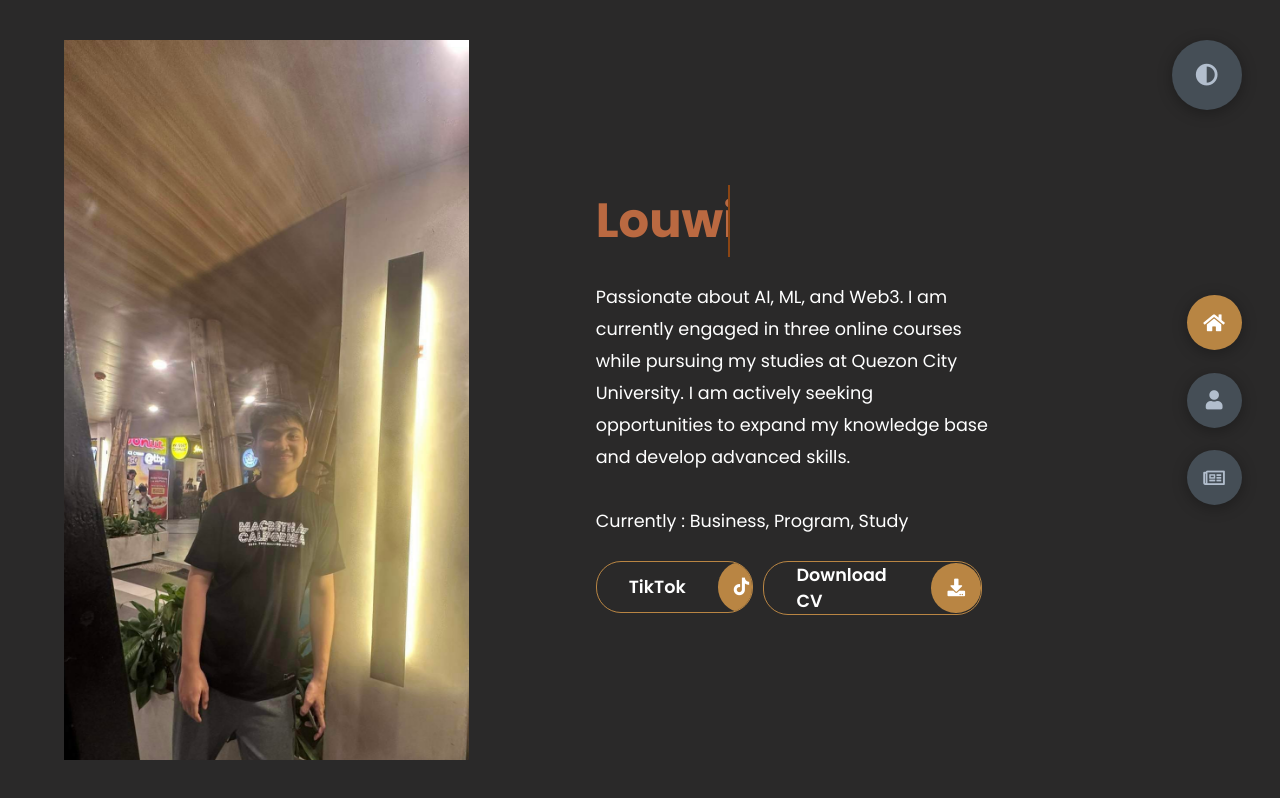
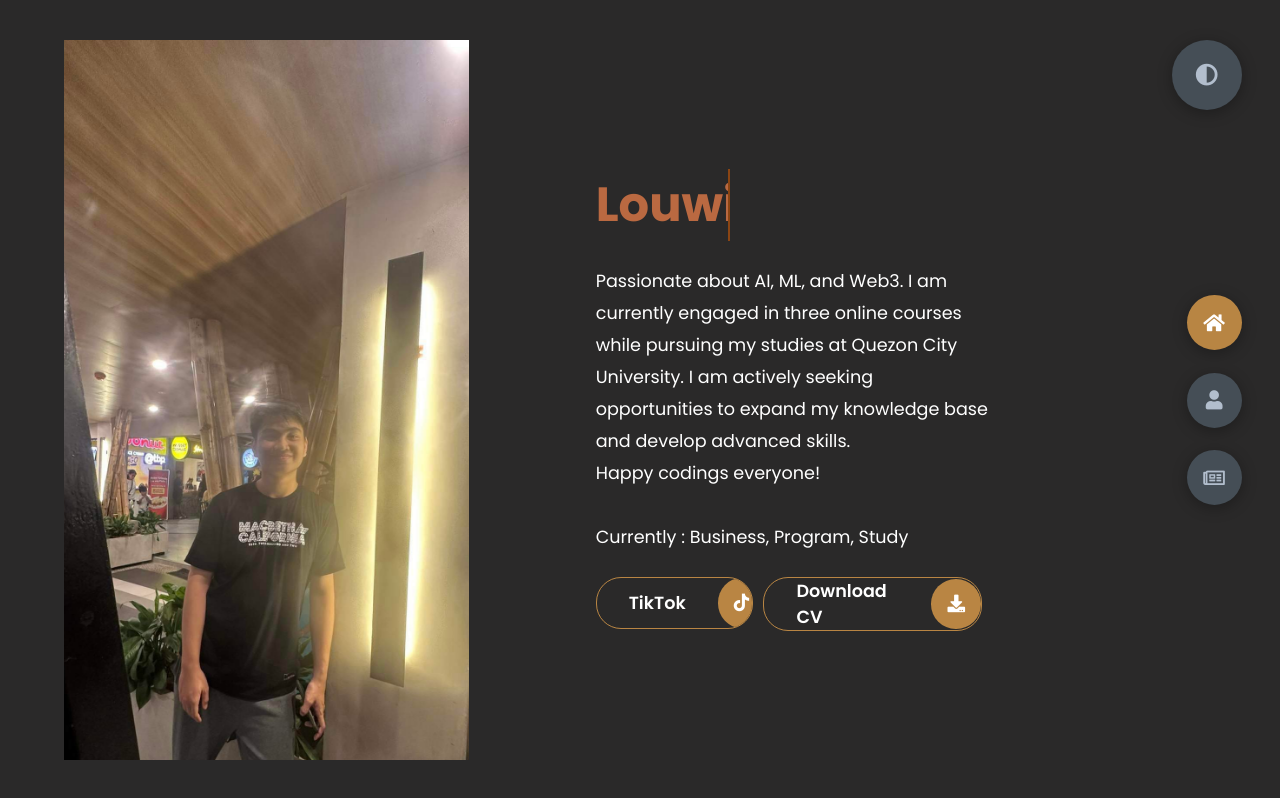
Before and after one commit to luciousPOW/blog, a plain HTML site: page index.html in a window 1280 px wide. Drawn offline with Linux system fonts and the light colour scheme.

Commit message:
Update index.html

```diff
--- a/index.html
+++ b/index.html
@@ -30,6 +30,8 @@
                 </h1>
                 <p>
                     Passionate about AI, ML, and Web3. I am currently engaged in three online courses while pursuing my studies at Quezon City University. I am actively seeking opportunities to expand my knowledge base and develop advanced skills.
+                    <br>
+                    Happy codings everyone!
                     <br>
                     <br>
                     Currently : Business, Program, Study
```
